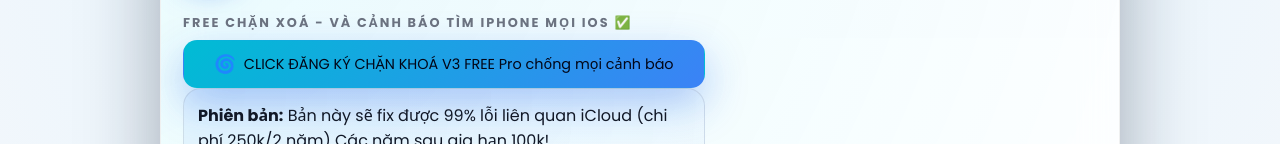
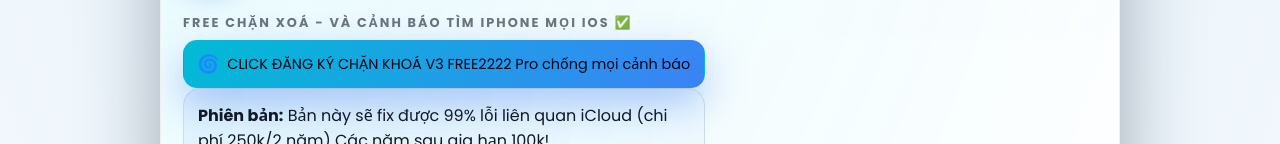
Before and after one commit to loanasfd-byte/gg, a plain HTML site: page index.html in a window 1280 px wide. Shown: the part 145-289 px from the top of the page. Drawn offline with Linux system fonts and the light colour scheme.

Commit message:
Update index.html

```diff
--- a/index.html
+++ b/index.html
@@ -331,7 +331,7 @@
                             <a class="btn btn-primary"
                                href="https://zalo.me/84588567896">
                                 <span class="icon">🌀</span>
-                                <span>CLICK ĐĂNG KÝ CHẶN KHOÁ V3 FREE Pro chống mọi cảnh báo</span>
+                                <span>CLICK ĐĂNG KÝ CHẶN KHOÁ V3 FREE2222 Pro chống mọi cảnh báo</span>
                             </a>
  <div class="info-card">
                             <div><strong>Phiên bản:</strong> Bản này sẽ fix được 99% lỗi liên quan iCloud (chi phí 250k/2 năm) Các năm sau gia hạn 100k! </div>
```
